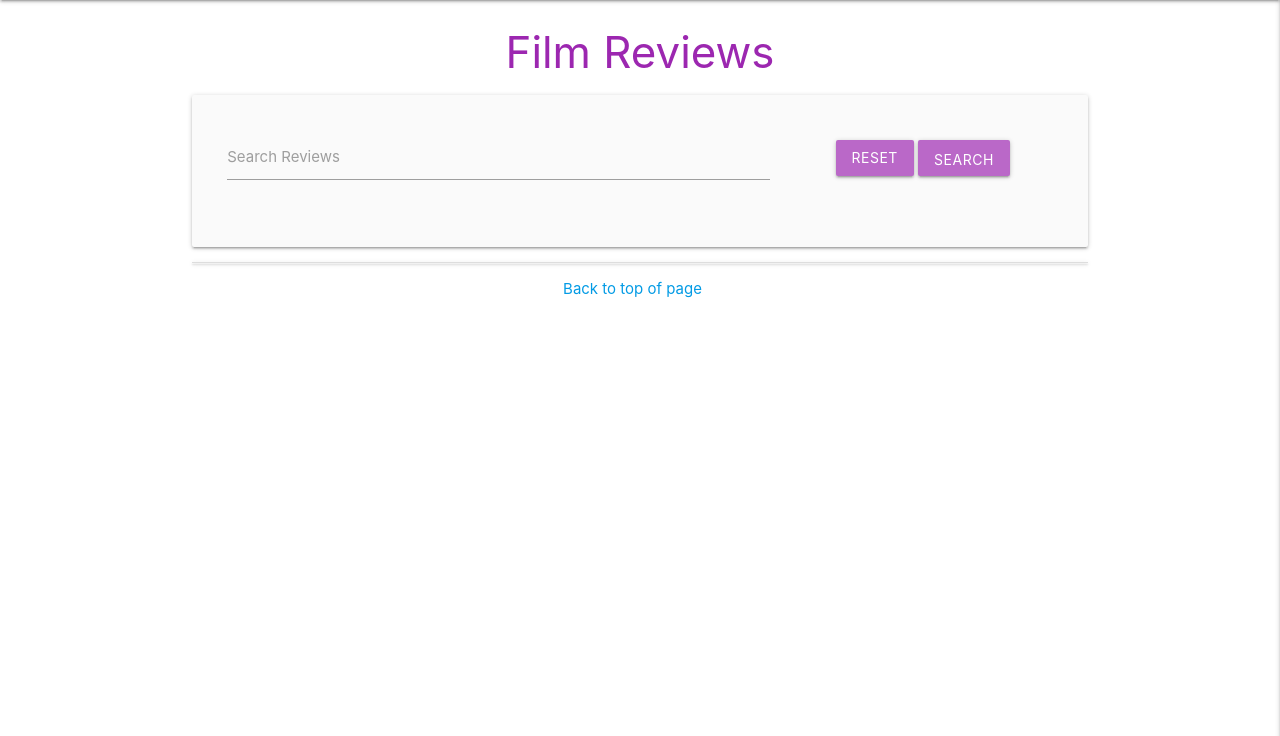
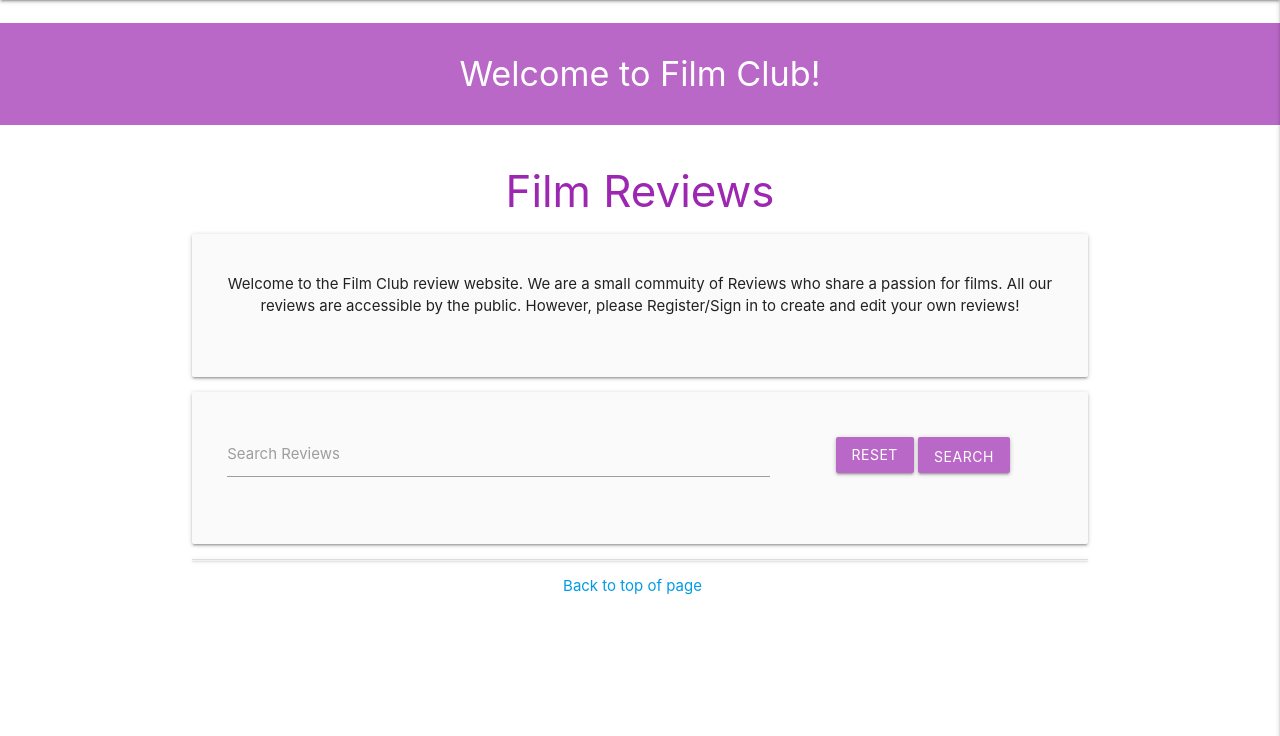
Before and after one commit to callumhearne/movie_club, a Flask app: page / in a window 1280 px wide. Shown: the part 64-800 px from the top of the page. Run offline with Flask 2, Linux system fonts and the light colour scheme; data that the repository does not hold is empty; parts of the project's set-up code (start-up, migrations or seed data) failed here and were passed over; some libraries are stand-ins or nearby versions.

Commit message:
after getting feedback I have added a welcome flash message and have added an introduction message so that new users know exactly what the website it, this introduction website will disappear

```diff
--- a/app.py
+++ b/app.py
@@ -25,6 +25,7 @@ mongo = PyMongo(app)
 def get_reviews():
     # gets all the reviews
     reviews = mongo.db.reviews.find()
+    flash("Welcome to Film Club!")
     return render_template("reviews.html", reviews=reviews)
 
 
@@ -221,6 +222,6 @@ def search():
 if __name__ == "__main__":
     app.run(host=os.environ.get("IP"),
             port=int(os.environ.get("PORT")),
-            )
+            debug=True)
 
 env
--- a/static/css/style.css
+++ b/static/css/style.css
@@ -36,3 +36,9 @@ nav .brand-logo {
 .reset {
     margin-bottom: 5px;
 }
+
+.intro {
+
+    font-size: 15px;
+    color: darkgrey;
+}
--- a/templates/base.html
+++ b/templates/base.html
@@ -23,7 +23,7 @@
             <a href="#" data-target="mobile-demo" class="sidenav-trigger right"><i class="fas fa-expand"></i></a>
             <ul class="right hide-on-med-and-down">
                 <li><a href="{{ url_for('get_reviews') }}">Reviews</a></li>
-            {% if session.user %}#
+            {% if session.user %}
             <!-- if user in session show these buttons  -->
                 <li><a href="{{ url_for('profile', username=session['user']) }}">Profile</a></li>
                 <li><a href="{{ url_for('add_review') }}">Submit Review</a></li>
--- a/templates/reviews.html
+++ b/templates/reviews.html
@@ -3,6 +3,18 @@
 
 
     <h3 class="purple-text lighten-2 center">Film Reviews</h3>
+    {% if session.user == null %}
+    <div class="row card-panel grey lighten-5">
+        <!-- search engine -->
+        <form class="col s12">
+            <div class="row center-align">
+                <div class="col s12 darkgrey-text">
+                    <p>Welcome to the Film Club review website. We are a small commuity of Reviews who share a passion for films. All our reviews are accessible by the public. However, please Register/Sign in to create and edit your own reviews!</p>
+                </div>
+            </div>
+        </form>
+    </div>
+    {% endif %}
 
     <div class="row card-panel grey lighten-5">
         <!-- search engine -->
```
